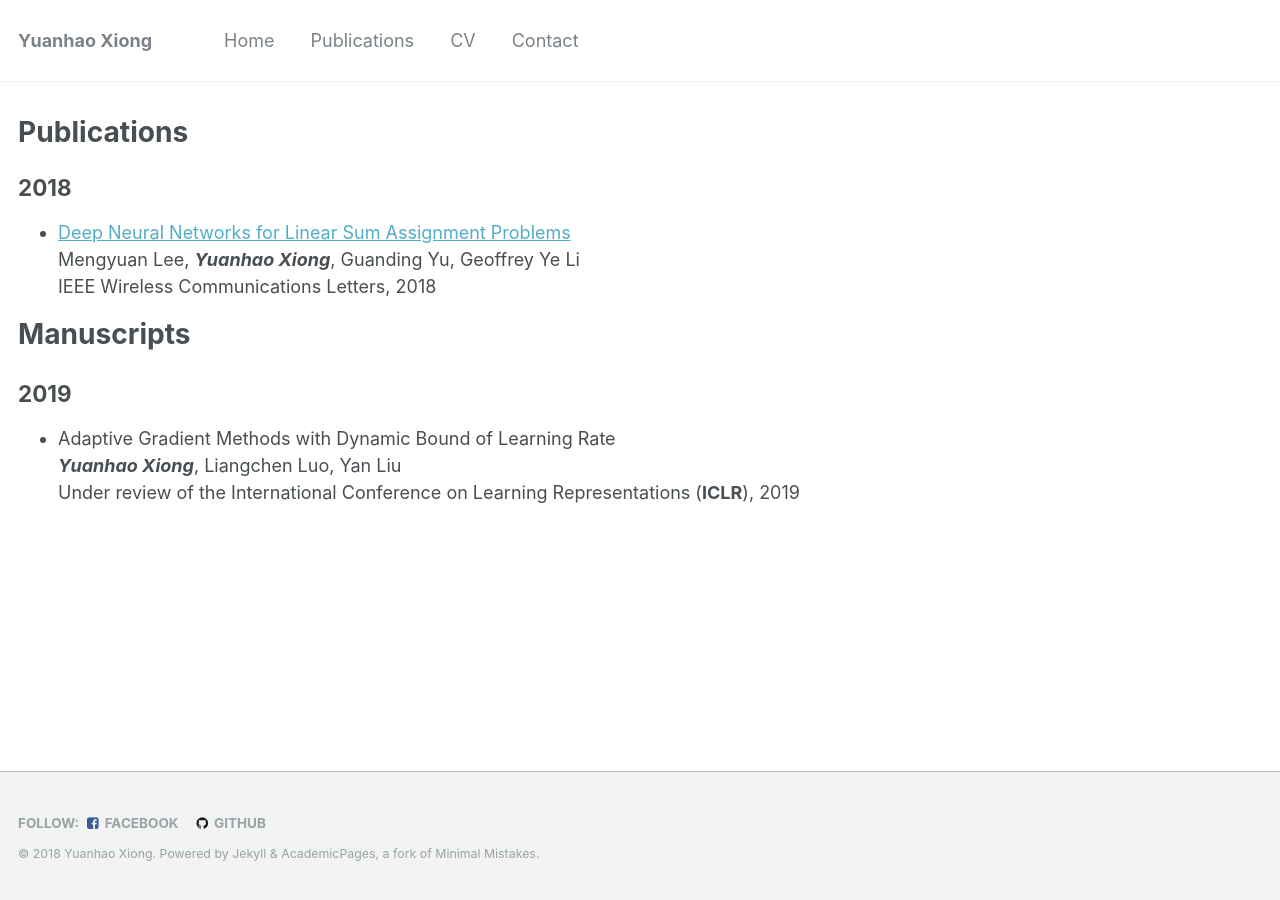
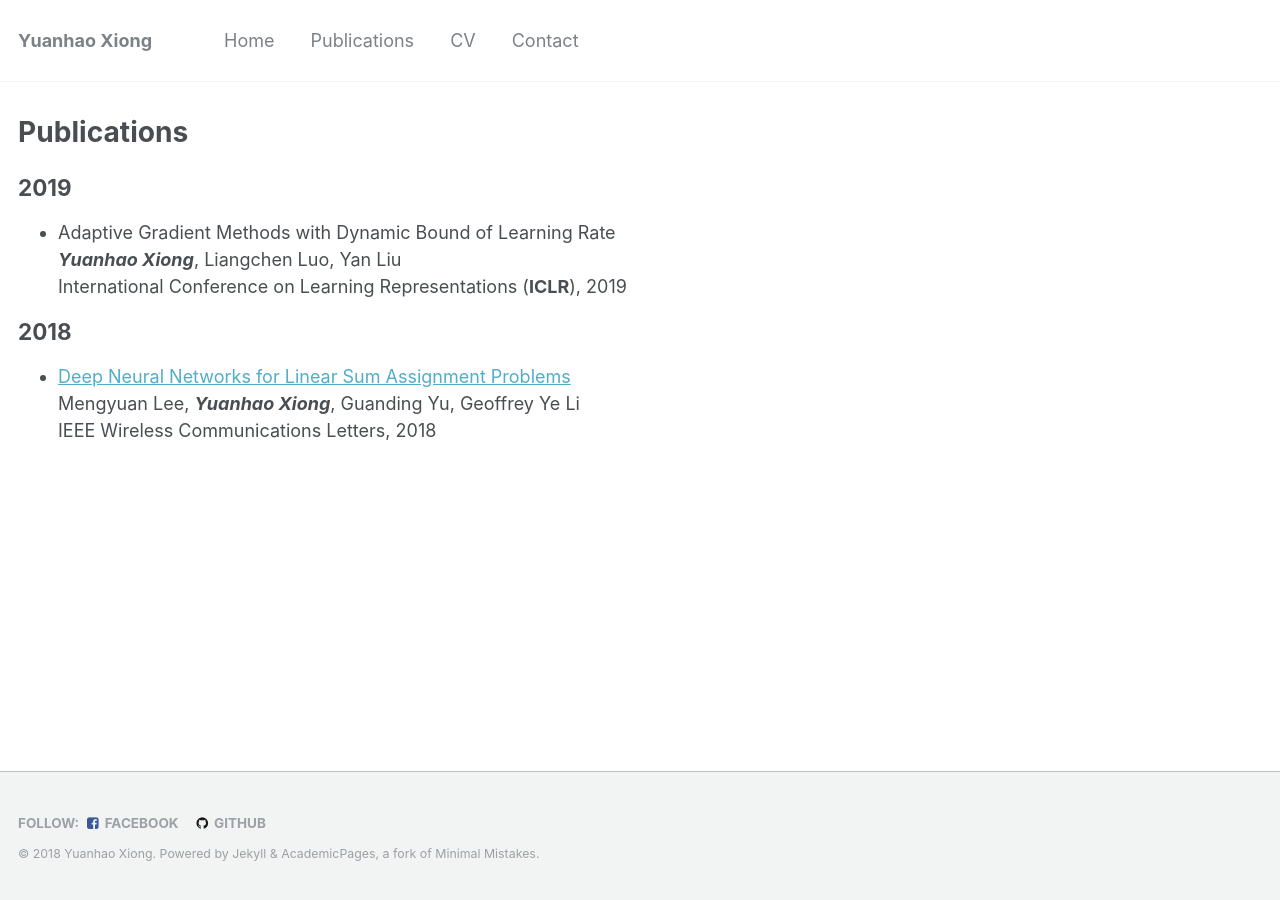
Before and after one commit to xyh97/xyh97.github.io, a Jekyll site: the page built from _pages/publications.md, in a window 1280 px wide. Built offline with Jekyll 4.4.1, drawn with Linux system fonts in a browser that asks for light colours.

Commit message:
update pub

```diff
--- a/_pages/publications.md
+++ b/_pages/publications.md
@@ -5,13 +5,12 @@ permalink: /publications/
 author_profile: true
 ---
 
+## 2019
+- Adaptive Gradient Methods with Dynamic Bound of Learning Rate
+***Yuanhao Xiong***, Liangchen Luo, Yan Liu
+International Conference on Learning Representations (**ICLR**), 2019
+
 ## 2018
 - [Deep Neural Networks for Linear Sum Assignment Problems](https://ieeexplore.ieee.org/stamp/stamp.jsp?tp=&arnumber=8371290)
 Mengyuan Lee, ***Yuanhao Xiong***, Guanding Yu, Geoffrey Ye Li
 IEEE Wireless Communications Letters, 2018
-
-# Manuscripts
-## 2019
-- Adaptive Gradient Methods with Dynamic Bound of Learning Rate
-***Yuanhao Xiong***, Liangchen Luo, Yan Liu
-Under review of the International Conference on Learning Representations (**ICLR**), 2019
```
